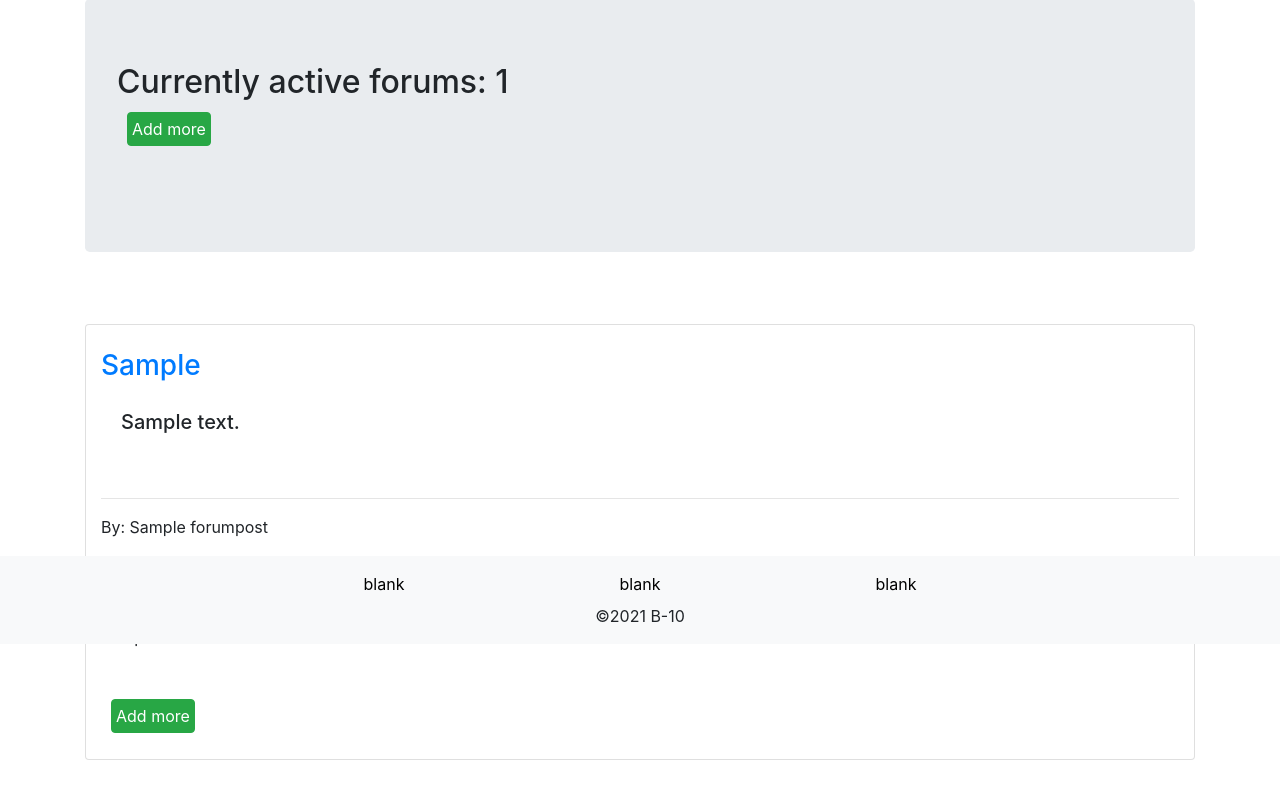
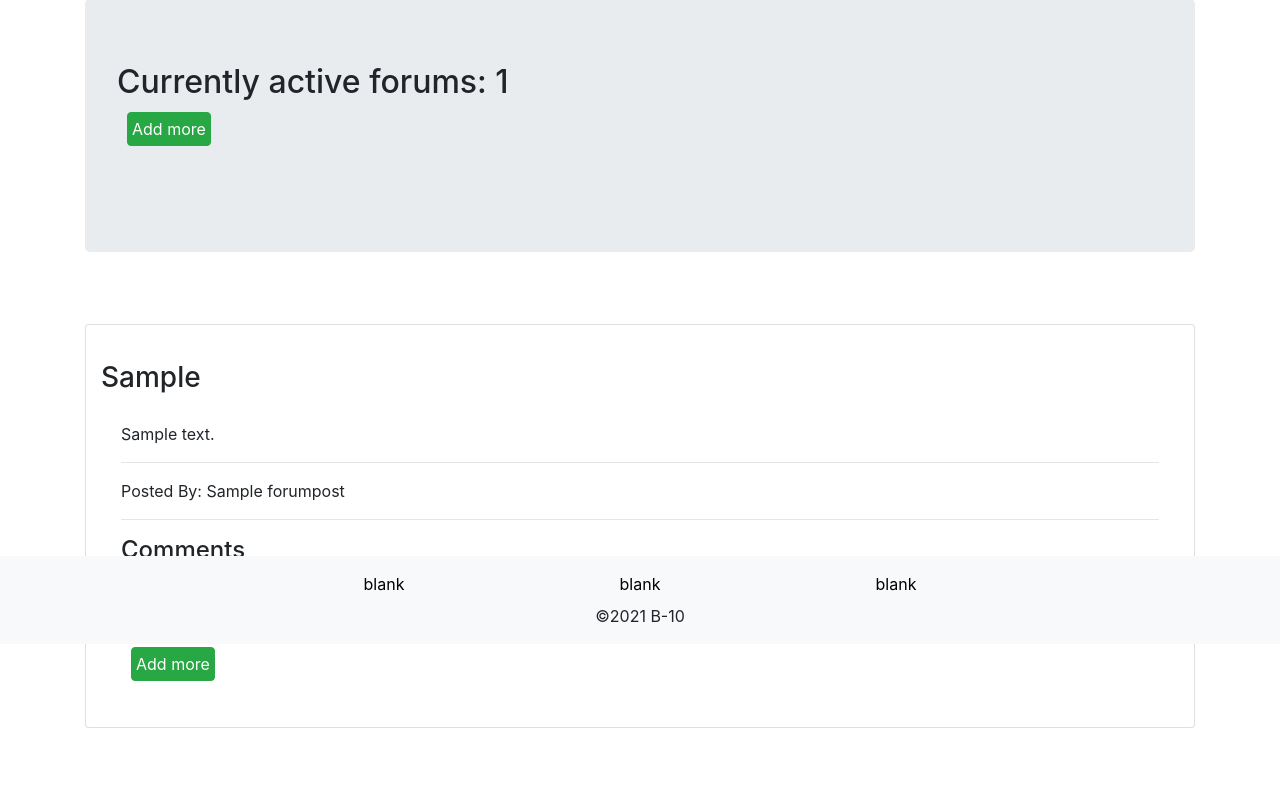
Before and after one commit to js2qn/HealthyFriends-ExerciseGamification, a Django app: page /forum/ in a window 1280 px wide. Shown: the part 156-961 px from the top of the page. After the commit the page ends 884 px from the top, so only its background shows below. Run offline with Django 3.2, Linux system fonts and the light colour scheme; a user stored in the database is signed in; tables that the repository leaves empty hold one stand-in row (values such as "Sample post"); some libraries are stand-ins or nearby versions.

Commit message:
Slight changes to forum page wording
Changed the wording of some of the stuff on the forum page (e.g, changed "views from other users" to "comments")

```diff
--- a/healthyfriends/templates/healthyfriends/forum.html
+++ b/healthyfriends/templates/healthyfriends/forum.html
@@ -26,14 +26,15 @@ Healthy Friends Forum
             <div class="card box container">
                 <br>
                 <h5 class="card-title">
-                    <a href='{{forum.link}}'><h3>{{forum.topic}}</h3></a>
+                    <!-- <a href='{{forum.link}}'><h3>{{forum.topic}}</h3></a> -->
+                    <h3>{{forum.topic}}</h3>
                     <div class="card-body container">
                             <p>{{forum.description}}</p>
                         </h5>
                         <hr>
-                        <p> By: {{forum.name}}</p>
+                        <p> Posted By: {{forum.name}}</p>
                         <hr>
-                        <h4>Views from other users</h4>
+                        <h4>Comments</h4>
                         {%for discuss in discussions%}
                         {%for objs in discuss%}
                         {% if objs.forum == forum %}
```
